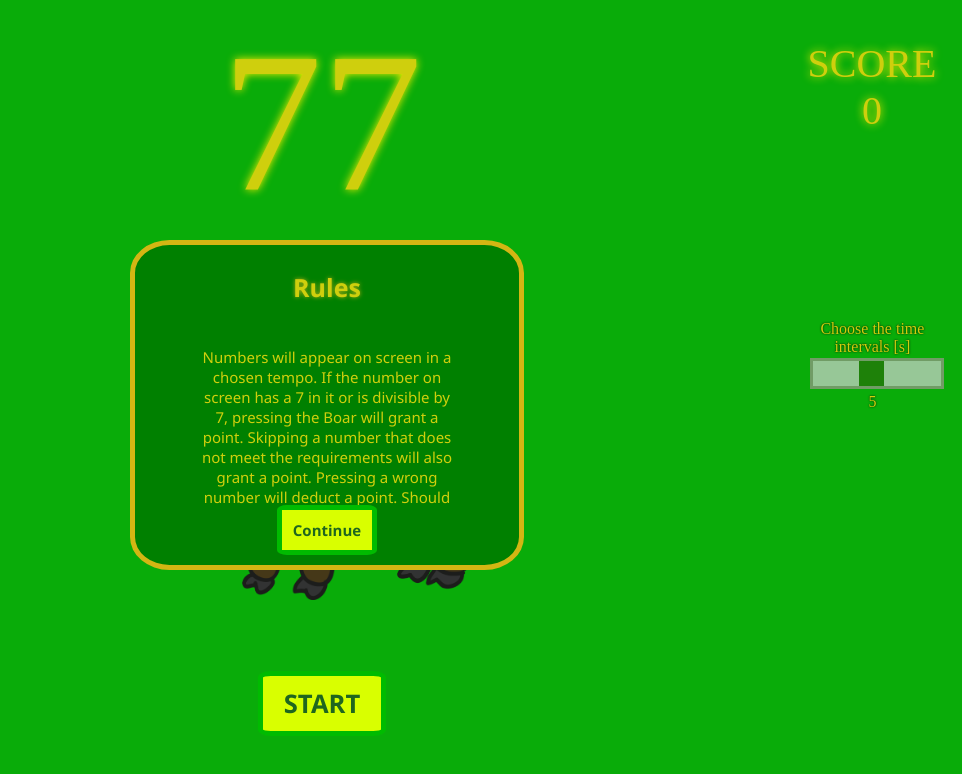
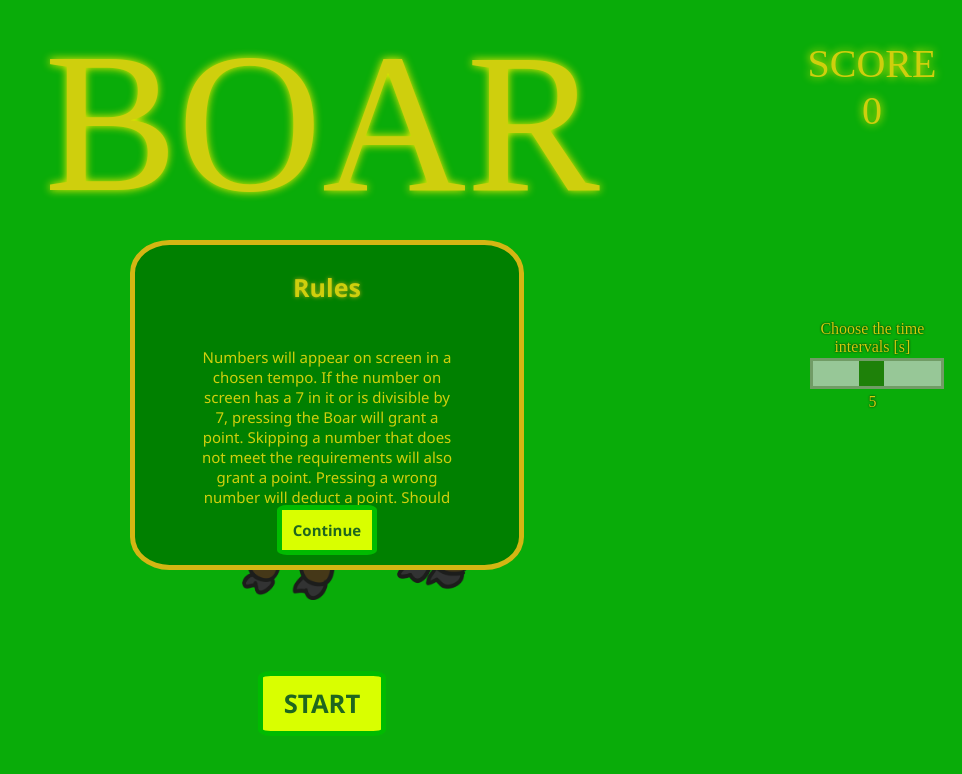
Before and after one commit to TorsKyW/Dzik, a plain HTML site: page index.html in a window 1280 px wide. Shown: the whole page, without its empty margins (318-1280 px from the left). Drawn offline with Linux system fonts and the light colour scheme.

Commit message:
Update index.html

```diff
--- a/index.html
+++ b/index.html
@@ -17,7 +17,7 @@
         <span id="Value">5</span>
     </div>
     <div id="numbers">
-        77
+        BOAR
     </div>
     <button onclick="start()" id="start">
         START
```
